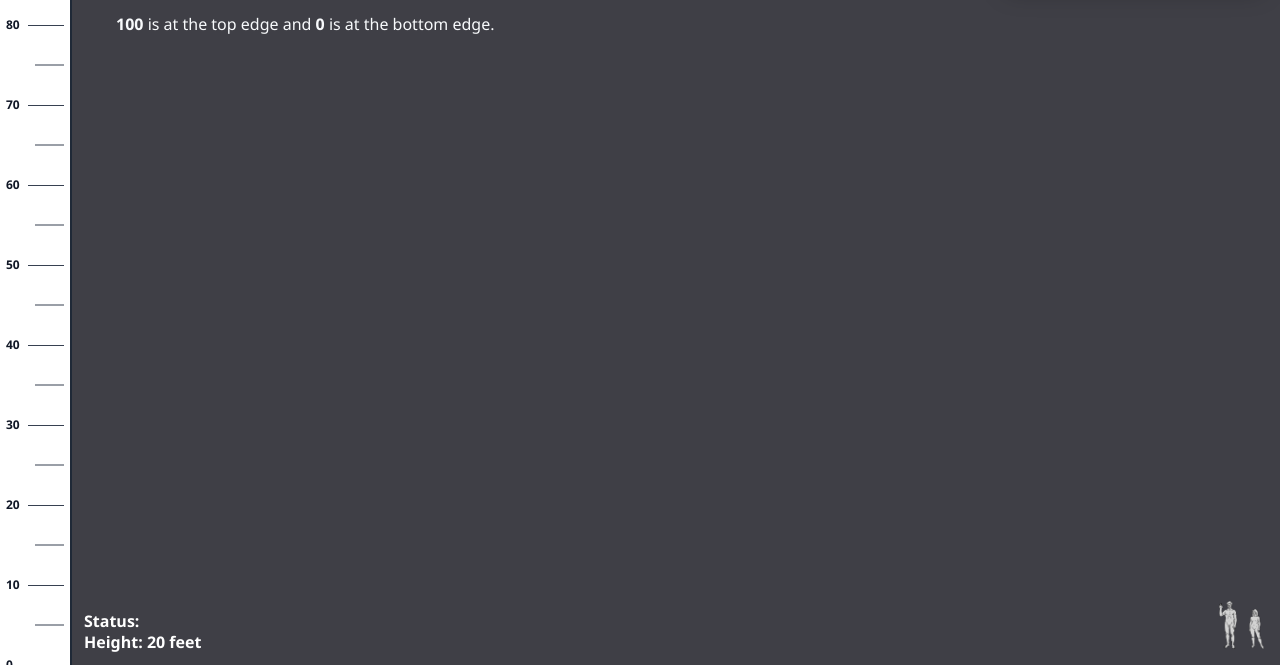
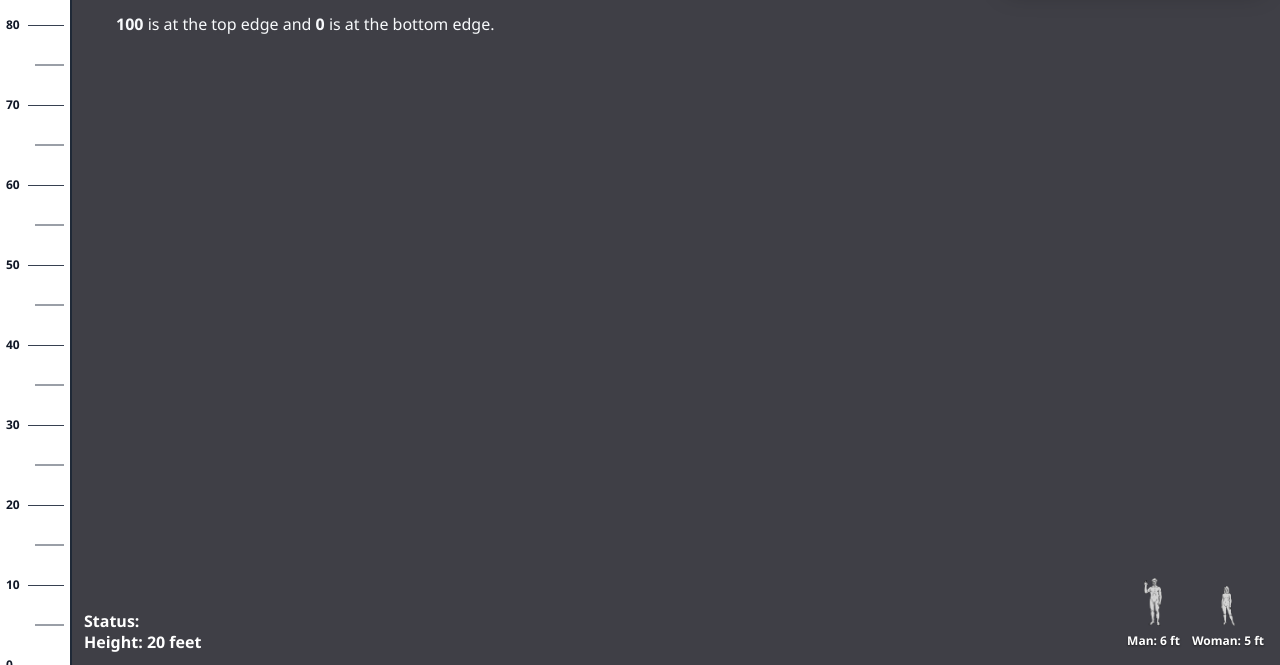
Before and after one commit to bennie/web-macro-4.0, a plain HTML site: page index.html in a window 1280 px wide. Shown: the part 135-800 px from the top of the page. Drawn offline with Linux system fonts and the light colour scheme.

```diff
--- a/index.html
+++ b/index.html
@@ -276,10 +276,24 @@
       gap: 12px;
     }
 
-    .reference-man,
-    .reference-woman {
+    .reference-figure-wrap {
+      display: flex;
+      flex-direction: column;
+      align-items: center;
+      gap: 6px;
+    }
+
+    .reference-item-img {
       width: auto;
       max-width: min(20vw, 240px);
+    }
+
+    .reference-label {
+      color: #ffffff;
+      font-size: 12px;
+      font-weight: 600;
+      text-shadow: 0 1px 2px rgba(0, 0, 0, 0.55);
+      white-space: nowrap;
     }
 
     .height-readout {
@@ -329,8 +343,14 @@
   </section>
   <img class="placed-image" alt="Placed uploaded image" />
   <section class="reference-figures" aria-label="Reference figures">
-    <img class="reference-man" src="reference-images/man.png" alt="Reference man outline" />
-    <img class="reference-woman" src="reference-images/woman.png" alt="Reference woman outline" />
+    <div class="reference-figure-wrap">
+      <img class="reference-item-img reference-first-image" alt="Reference image 1" />
+      <div class="reference-label reference-first-label"></div>
+    </div>
+    <div class="reference-figure-wrap">
+      <img class="reference-item-img reference-second-image" alt="Reference image 2" />
+      <div class="reference-label reference-second-label"></div>
+    </div>
   </section>
   <p class="height-readout">Status:
 Height: 20 feet</p>
@@ -353,15 +373,23 @@
     const imageInput = document.querySelector('.image-input');
     const imagePreviewWrap = document.querySelector('.dialog-preview-wrap');
     const placedImage = document.querySelector('.placed-image');
-    const referenceManImage = document.querySelector('.reference-man');
-    const referenceWomanImage = document.querySelector('.reference-woman');
+    const referenceFirstImage = document.querySelector('.reference-first-image');
+    const referenceSecondImage = document.querySelector('.reference-second-image');
+    const referenceFirstLabel = document.querySelector('.reference-first-label');
+    const referenceSecondLabel = document.querySelector('.reference-second-label');
     const heightReadout = document.querySelector('.height-readout');
     const scaleLabel = document.querySelector('.scale-label');
     let selectedImageDataUrl = '';
     let scaleMax = 100;
     let scaleUnit = 'feet';
-    let referenceManHeight = 6;
-    let referenceWomanHeight = 5;
+
+    const defaultReferences = [
+      { name: 'Man', fileBase: 'man', height: 6 },
+      { name: 'Woman', fileBase: 'woman', height: 5 },
+      { name: 'Empire State Building', fileBase: 'empire-state', height: 1454 }
+    ];
+    let referenceCatalog = [...defaultReferences];
+    let displayedReferences = [];
 
     const getClampedHeightValue = (value) => {
       const parsedHeight = Number(value);
@@ -369,7 +397,9 @@
         ? Math.max(1, parsedHeight)
         : 20;
     };
+
     const initialHeightValue = getClampedHeightValue(heightInput.defaultValue || heightInput.value);
+
     const setSizeControlsEnabled = (enabled) => {
       biggerBtn.disabled = !enabled;
       smallerBtn.disabled = !enabled;
@@ -388,9 +418,38 @@
       return Math.round(feetValue).toLocaleString('en-US');
     };
 
+    const getReferenceImagePath = (reference) => {
+      return 'reference-images/' + reference.fileBase + '.png';
+    };
+
+    const setReferenceSlot = (imageEl, labelEl, reference) => {
+      if (!reference) {
+        imageEl.removeAttribute('src');
+        imageEl.style.display = 'none';
+        labelEl.textContent = '';
+        return;
+      }
+      imageEl.src = getReferenceImagePath(reference);
+      imageEl.alt = reference.name;
+      imageEl.style.display = 'block';
+      imageEl.style.height = ((reference.height / scaleMax) * 100) + 'vh';
+      labelEl.textContent = reference.name + ': ' + Math.round(reference.height) + ' ft';
+    };
+
     const applyReferenceFigureHeights = () => {
-      referenceManImage.style.height = ((referenceManHeight / scaleMax) * 100) + 'vh';
-      referenceWomanImage.style.height = ((referenceWomanHeight / scaleMax) * 100) + 'vh';
+      setReferenceSlot(referenceFirstImage, referenceFirstLabel, displayedReferences[0]);
+      setReferenceSlot(referenceSecondImage, referenceSecondLabel, displayedReferences[1]);
+    };
+
+    const updateNearestReferences = (targetHeight) => {
+      const sorted = [...referenceCatalog].sort((a, b) => {
+        const da = Math.abs(a.height - targetHeight);
+        const db = Math.abs(b.height - targetHeight);
+        if (da !== db) return da - db;
+        return a.height - b.height;
+      });
+      displayedReferences = sorted.slice(0, 2);
+      applyReferenceFigureHeights();
     };
 
     const renderScale = (maxValue, unit) => {
@@ -469,39 +528,30 @@
       if (placedImage.style.display === 'block') {
         placedImage.style.height = ((clampedHeight / scaleMax) * 100) + 'vh';
       }
-      applyReferenceFigureHeights();
+      updateNearestReferences(clampedHeight);
       return clampedHeight;
     };
 
     renderScale(scaleMax, scaleUnit);
-    applyReferenceFigureHeights();
+    updateNearestReferences(getClampedHeightValue(heightInput.value));
 
     const loadReferenceFigureConfigs = async () => {
       try {
-        const [manResponse, womanResponse] = await Promise.all([
-          fetch('reference-images/man.json'),
-          fetch('reference-images/woman.json')
-        ]);
+        const loaded = await Promise.all(defaultReferences.map(async (reference) => {
+          const response = await fetch('reference-images/' + reference.fileBase + '.json');
+          if (!response.ok) return reference;
+          const config = await response.json();
+          const parsedHeight = Number(config.height);
+          return {
+            ...reference,
+            height: Number.isFinite(parsedHeight) && parsedHeight > 0 ? parsedHeight : reference.height
+          };
+        }));
 
-        if (manResponse.ok) {
-          const manConfig = await manResponse.json();
-          const parsedManHeight = Number(manConfig.height);
-          if (Number.isFinite(parsedManHeight) && parsedManHeight > 0) {
-            referenceManHeight = parsedManHeight;
-          }
-        }
-
-        if (womanResponse.ok) {
-          const womanConfig = await womanResponse.json();
-          const parsedWomanHeight = Number(womanConfig.height);
-          if (Number.isFinite(parsedWomanHeight) && parsedWomanHeight > 0) {
-            referenceWomanHeight = parsedWomanHeight;
-          }
-        }
-
-        applyReferenceFigureHeights();
+        referenceCatalog = loaded;
+        updateNearestReferences(getClampedHeightValue(heightInput.value));
       } catch (error) {
-        // Keep default heights if config files cannot be read.
+        // Keep default catalog if JSON files cannot be read.
       }
     };
 
--- /dev/null
+++ b/reference-images/empire-state.json
@@ -0,0 +1,3 @@
+{
+  "height": 1454
+}
```
Also changed, not shown: reference-images/empire-state.png (added).
